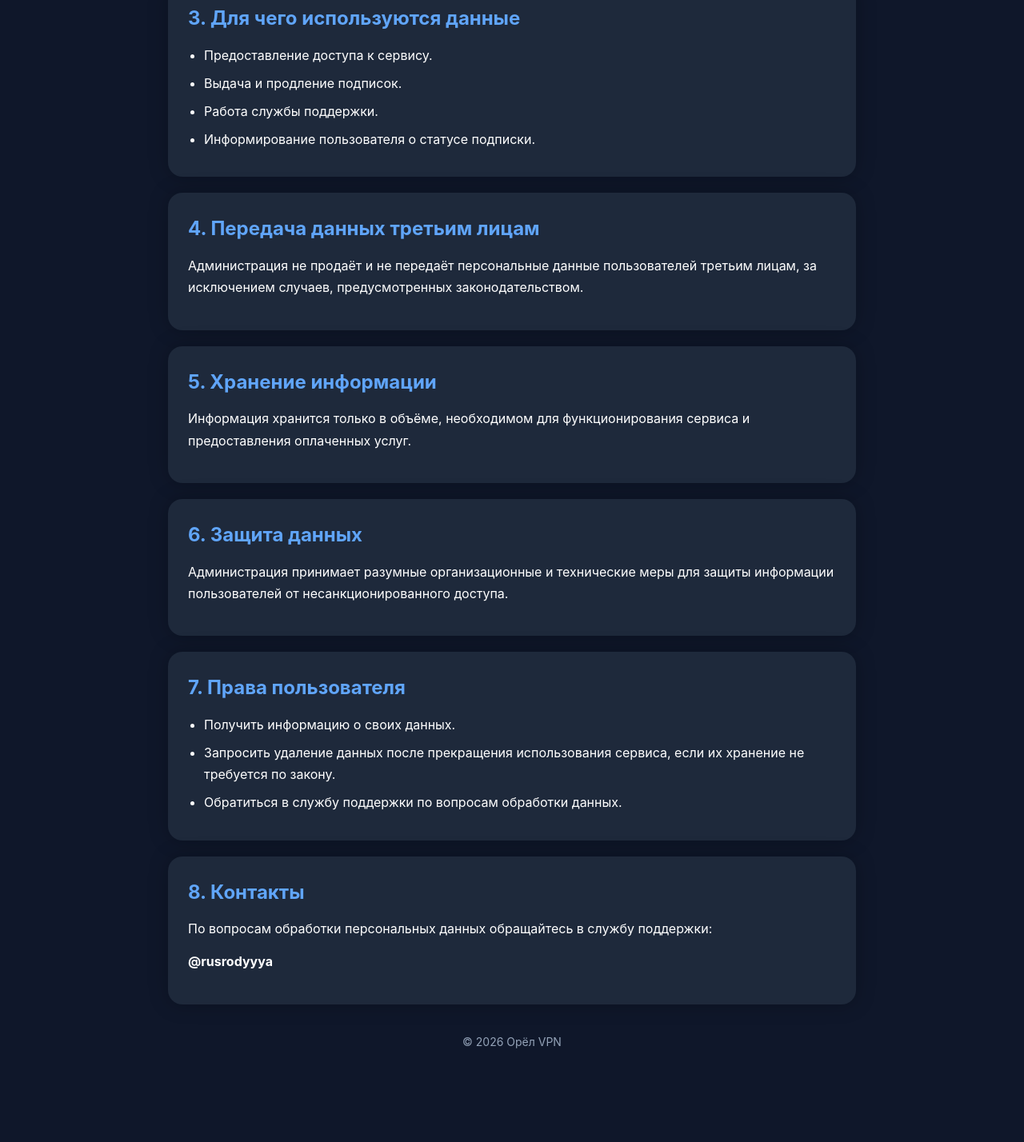
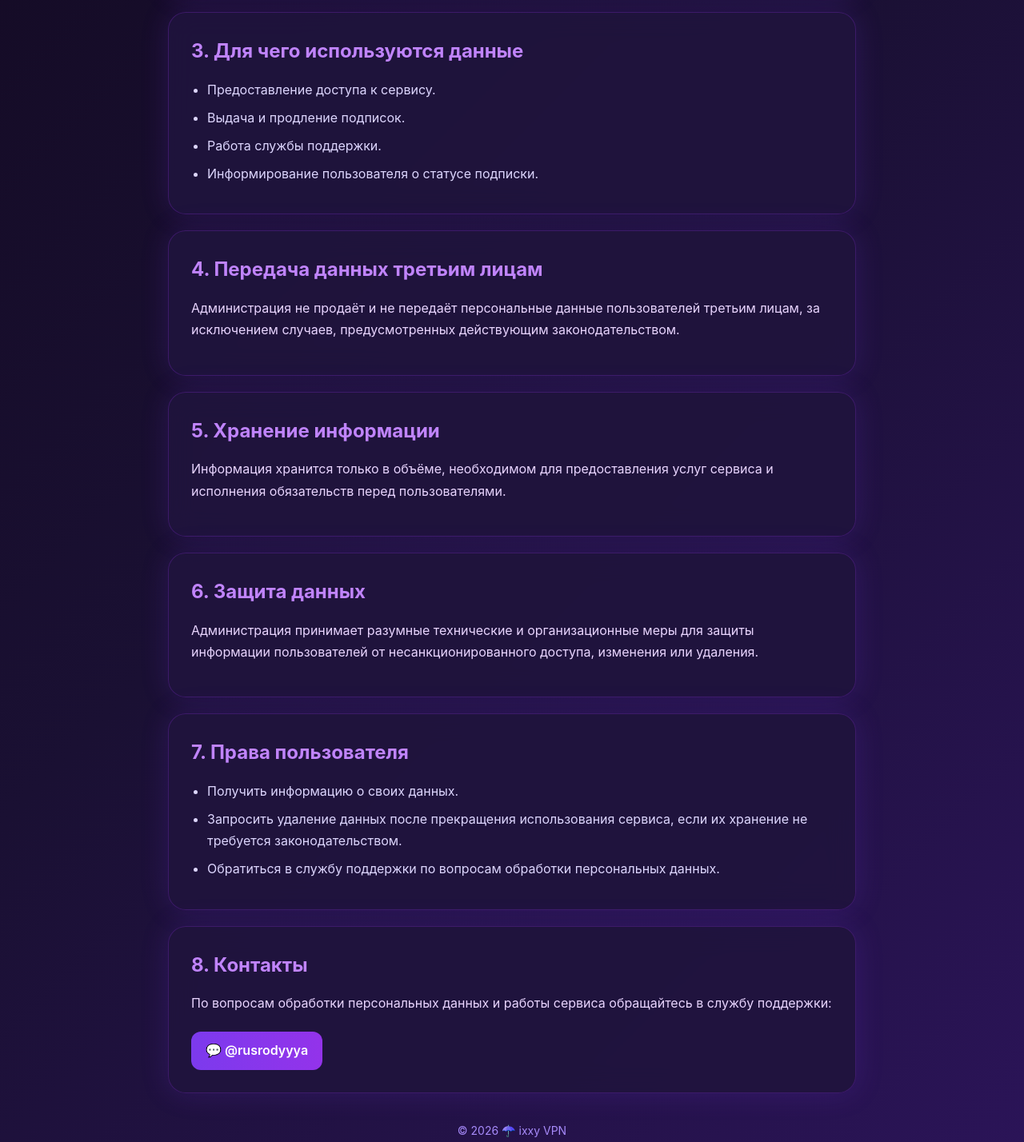
Before and after one commit to bdtvyz76b6-blip/managerorlvpnsite, a plain HTML site: page privacy.html in a window 1280 px wide. Shown: the part 672-2100 px from the top of the page at 80% size. Before the commit the page ends 2016 px from the top, so only its background shows below. Drawn offline with Linux system fonts and the light colour scheme.

Commit message:
Update privacy.html

```diff
--- a/privacy.html
+++ b/privacy.html
@@ -4,9 +4,10 @@
 <meta charset="UTF-8">
 <meta name="viewport" content="width=device-width, initial-scale=1.0">
 
-<title>Политика конфиденциальности — Орёл VPN</title>
+<title>Политика конфиденциальности — ☂️ ixxy VPN</title>
 
 <style>
+
 *{
 margin:0;
 padding:0;
@@ -15,9 +16,10 @@ font-family:-apple-system,BlinkMacSystemFont,"Segoe UI",Roboto,sans-serif;
 }
 
 body{
-background:#0f172a;
+background:linear-gradient(135deg,#12091f,#1a1033,#2b1458);
 color:#fff;
 line-height:1.7;
+min-height:100vh;
 }
 
 .container{
@@ -28,32 +30,42 @@ padding:30px 20px;
 
 .logo{
 text-align:center;
-font-size:34px;
-font-weight:700;
+font-size:42px;
+font-weight:800;
 margin-bottom:10px;
 }
 
 .subtitle{
 text-align:center;
-color:#94a3b8;
+color:#c4b5fd;
+font-size:18px;
 margin-bottom:35px;
 }
 
 .card{
-background:#1e293b;
-border-radius:18px;
-padding:25px;
+background:rgba(32,20,61,.92);
+border:1px solid rgba(147,51,234,.25);
+border-radius:22px;
+padding:28px;
 margin-bottom:20px;
-box-shadow:0 0 25px rgba(0,0,0,.25);
+backdrop-filter:blur(16px);
+box-shadow:0 0 35px rgba(124,58,237,.18);
+transition:.25s;
+}
+
+.card:hover{
+transform:translateY(-3px);
+box-shadow:0 0 45px rgba(147,51,234,.28);
 }
 
 h2{
-margin-bottom:12px;
-color:#60a5fa;
+margin-bottom:14px;
+color:#c084fc;
 }
 
 p{
 margin-bottom:14px;
+color:#e9d5ff;
 }
 
 ul{
@@ -62,14 +74,33 @@ padding-left:20px;
 
 li{
 margin-bottom:8px;
+color:#ddd6fe;
+}
+
+.contact{
+display:inline-block;
+margin-top:8px;
+padding:10px 18px;
+border-radius:12px;
+background:linear-gradient(90deg,#7c3aed,#9333ea);
+color:#fff;
+text-decoration:none;
+font-weight:600;
+transition:.25s;
+}
+
+.contact:hover{
+transform:translateY(-2px);
+box-shadow:0 0 18px rgba(147,51,234,.45);
 }
 
 .footer{
 margin-top:35px;
 text-align:center;
-color:#94a3b8;
+color:#a78bfa;
 font-size:14px;
 }
+
 </style>
 
 </head>
@@ -79,11 +110,11 @@ font-size:14px;
 <div class="container">
 
 <div class="logo">
-🦅 Орёл VPN
+☂️
 </div>
 
 <div class="subtitle">
-Политика конфиденциальности
+ixxy VPN — Политика конфиденциальности
 </div>
 
 <div class="card">
@@ -91,7 +122,7 @@ font-size:14px;
 <h2>1. Общие положения</h2>
 
 <p>
-Настоящая Политика конфиденциальности определяет порядок обработки информации пользователей сервиса «Орёл VPN».
+Настоящая Политика конфиденциальности определяет порядок обработки информации пользователей сервиса <strong>ixxy VPN</strong>.
 </p>
 
 </div>
@@ -128,7 +159,7 @@ font-size:14px;
 <h2>4. Передача данных третьим лицам</h2>
 
 <p>
-Администрация не продаёт и не передаёт персональные данные пользователей третьим лицам, за исключением случаев, предусмотренных законодательством.
+Администрация не продаёт и не передаёт персональные данные пользователей третьим лицам, за исключением случаев, предусмотренных действующим законодательством.
 </p>
 
 </div>
@@ -138,7 +169,7 @@ font-size:14px;
 <h2>5. Хранение информации</h2>
 
 <p>
-Информация хранится только в объёме, необходимом для функционирования сервиса и предоставления оплаченных услуг.
+Информация хранится только в объёме, необходимом для предоставления услуг сервиса и исполнения обязательств перед пользователями.
 </p>
 
 </div>
@@ -148,7 +179,7 @@ font-size:14px;
 <h2>6. Защита данных</h2>
 
 <p>
-Администрация принимает разумные организационные и технические меры для защиты информации пользователей от несанкционированного доступа.
+Администрация принимает разумные технические и организационные меры для защиты информации пользователей от несанкционированного доступа, изменения или удаления.
 </p>
 
 </div>
@@ -159,8 +190,8 @@ font-size:14px;
 
 <ul>
 <li>Получить информацию о своих данных.</li>
-<li>Запросить удаление данных после прекращения использования сервиса, если их хранение не требуется по закону.</li>
-<li>Обратиться в службу поддержки по вопросам обработки данных.</li>
+<li>Запросить удаление данных после прекращения использования сервиса, если их хранение не требуется законодательством.</li>
+<li>Обратиться в службу поддержки по вопросам обработки персональных данных.</li>
 </ul>
 
 </div>
@@ -170,18 +201,18 @@ font-size:14px;
 <h2>8. Контакты</h2>
 
 <p>
-По вопросам обработки персональных данных обращайтесь в службу поддержки:
+По вопросам обработки персональных данных и работы сервиса обращайтесь в службу поддержки:
 </p>
 
-<p>
-<strong>@rusrodyyya</strong>
-</p>
+<a class="contact" href="https://t.me/rusrodyyya">
+💬 @rusrodyyya
+</a>
 
 </div>
 
 <div class="footer">
 
-© 2026 Орёл VPN
+© 2026 ☂️ ixxy VPN
 
 </div>
 
```
